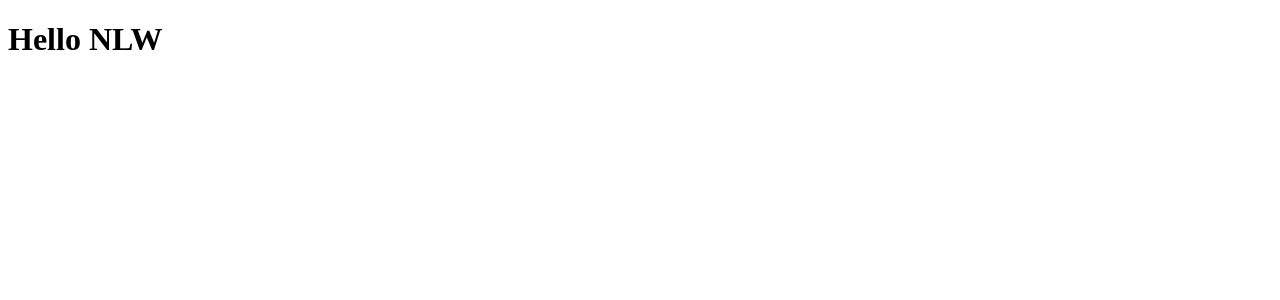
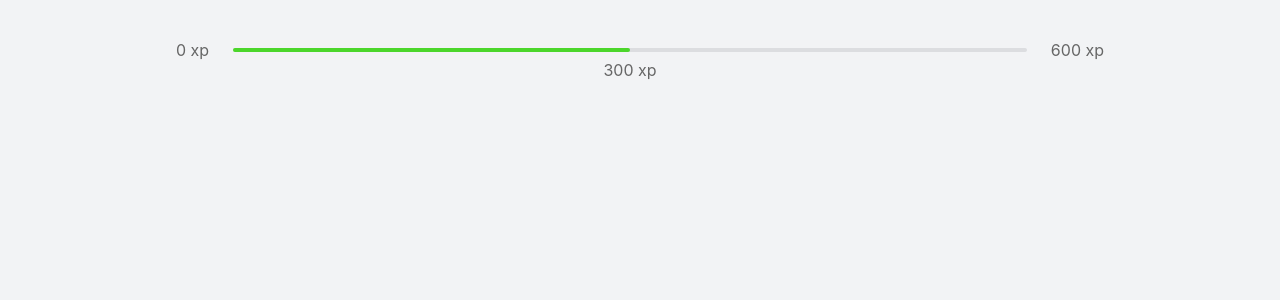
Before and after one commit to marceloF5/moveit-client, a React (Create React App) app: page / in a window 1280 px wide. Shown: the top 300 px of the page. Built offline with nearby package versions, Linux system fonts and the light colour scheme.

Commit message:
feat: Add ExperienceBar component

```diff
--- a/src/App.tsx
+++ b/src/App.tsx
@@ -1,6 +1,12 @@
+import { ExperienceBar } from './components/ExperienceBar';
+import './styles/global.css'
 
 function App() {
-  return <h1>Hello NLW</h1>;
+  return (
+    <div className="container">
+      <ExperienceBar />
+    </div>
+  );
 }
 
 export default App;
--- /dev/null
+++ b/src/components/ExperienceBar.tsx
@@ -0,0 +1,15 @@
+export function ExperienceBar() {
+  return (
+    <header className="experience-bar">
+      <span>0 xp</span>
+      <div>
+        <div style={{ width: '50%' }} />
+
+        <span className="current-experience" style={{ left: '50%' }}>
+          300 xp
+        </span>
+      </div>
+      <span>600 xp</span>
+    </header>
+  )
+}
```
